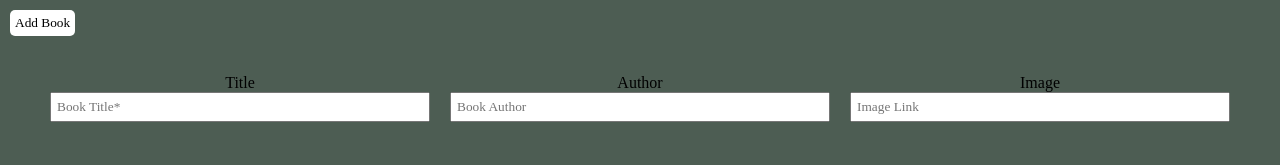
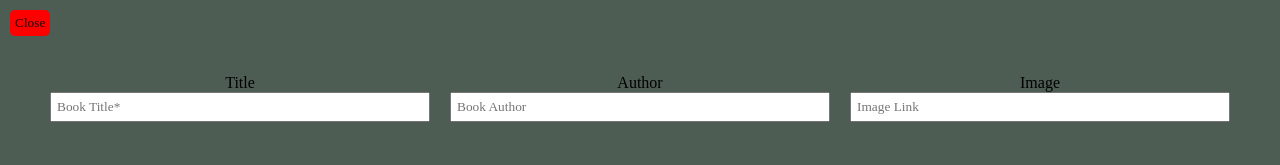
Before and after one commit to OliYan-debug/Small-Library-VanillaJs, a plain HTML site: page index.html in a window 1280 px wide. Both pictures are taken after a click on the button "Add Book". Shown: the top 165 px of the page. Drawn offline with Linux system fonts and the light colour scheme.

Commit message:
Add Book Button Style

```diff
--- a/script.js
+++ b/script.js
@@ -35,9 +35,16 @@ let myLibrary = [
 
 btnAdd.addEventListener("click", () =>{
     if(inputContainer.classList.contains('removeItem')){
-        inputContainer.classList.remove('removeItem')}
+        inputContainer.classList.remove('removeItem')
+        btnAdd.innerText = "Close"
+        btnAdd.style.backgroundColor = "red"
+        btnAdd.style.color = "#0f0f0f"
+    }
     else{
         inputContainer.classList.add('removeItem')
+        btnAdd.innerText = "Add Book"
+        btnAdd.style.backgroundColor = "#0f0f0f"
+        btnAdd.style.color = "#ffff"
     }
 })
 
--- a/style.css
+++ b/style.css
@@ -22,11 +22,13 @@ h1{
     padding: 5px;
     border: none;
     border-radius: 5px;
-    background-color: #fff;
+    background-color: #0f0f0f;
+    color:#fff;
     cursor: pointer;
+    transition: all .5s;
 }
 #btn:hover{
-    background-color: #ccc;
+    background-color: #8f8f8f;
 }
 .box{
     display: flex;
```
